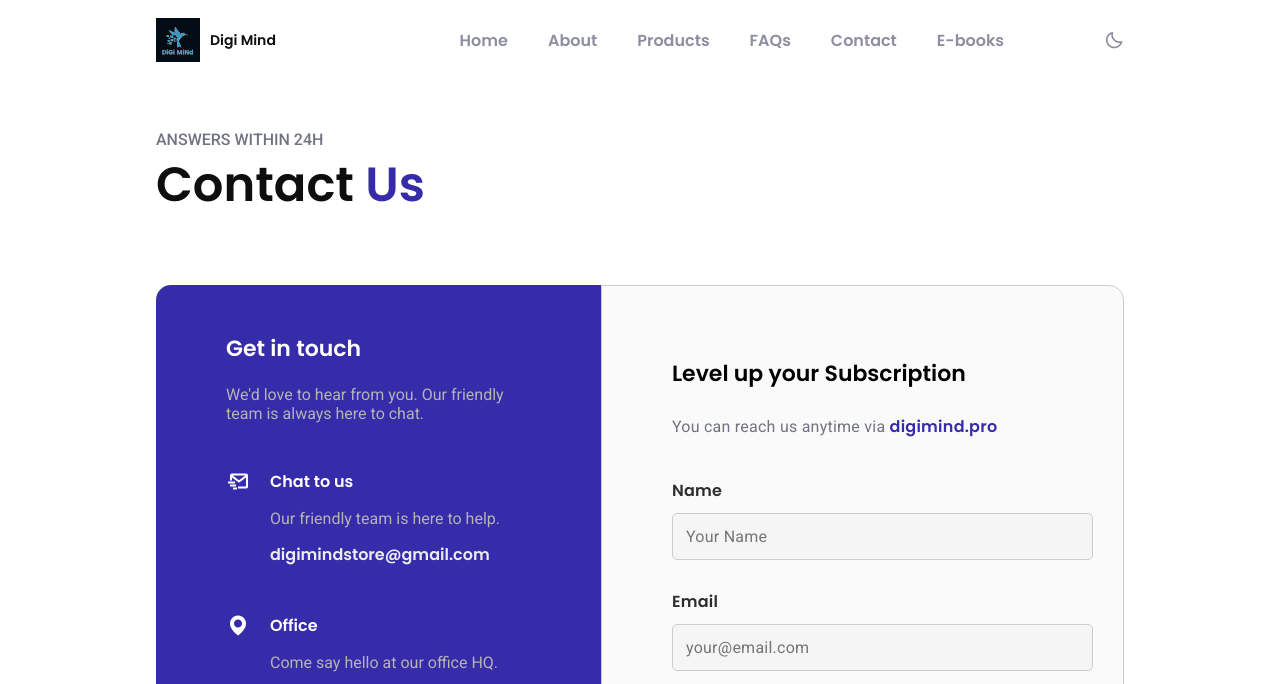
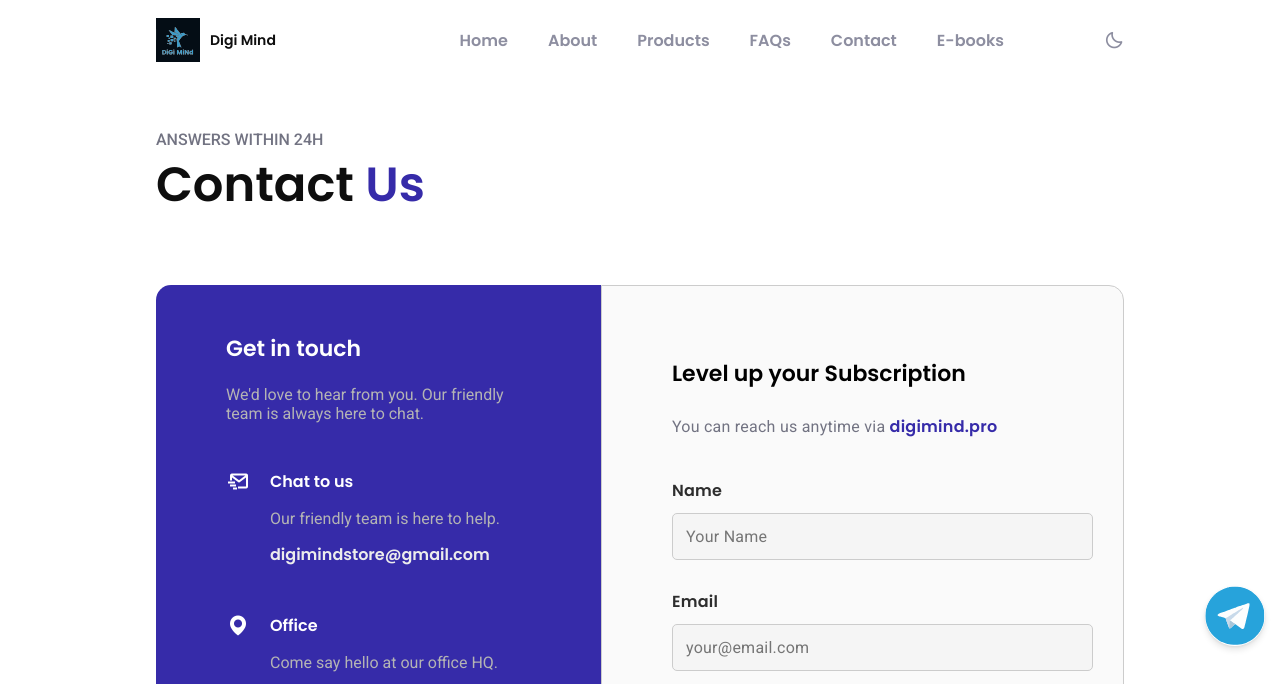
Before and after one commit to dusqut/digimind, a plain HTML site: page contact.html in a window 1280 px wide. Shown: the top 684 px of the page. Drawn offline with nearby package versions, Linux system fonts and the light colour scheme.

Commit message:
Update contact.html

```diff
--- a/contact.html
+++ b/contact.html
@@ -338,6 +338,12 @@
         >Copyright 2024 © DigiMind - All Rights Reserved</span
       >
     </footer>
+    <!-- Telegram -->
+    <div class="telegram-float">
+        <a href="https://t.me/linkedin_Premium_Whole_Sale_Mkt" target="_blank">
+            <img src="assets/svg/home/Telegram_icon.svg" alt="Telegram Icon">
+        </a>
+    </div>
     <!-- WhatsApp -->
     <div class="whatsapp-float">
         <a href="https://wa.me/94742605036" target="_blank">
```
